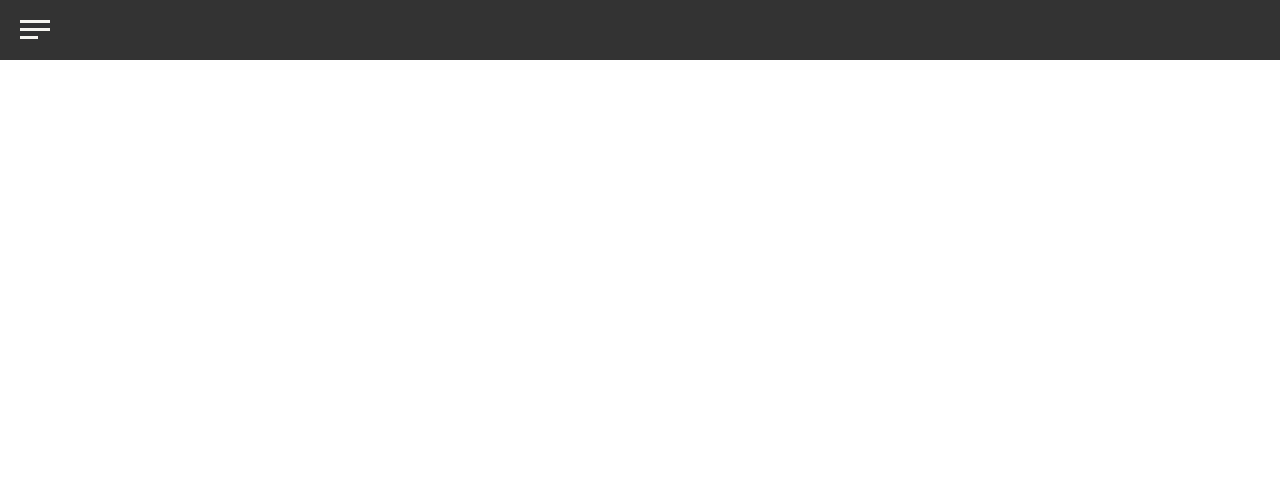
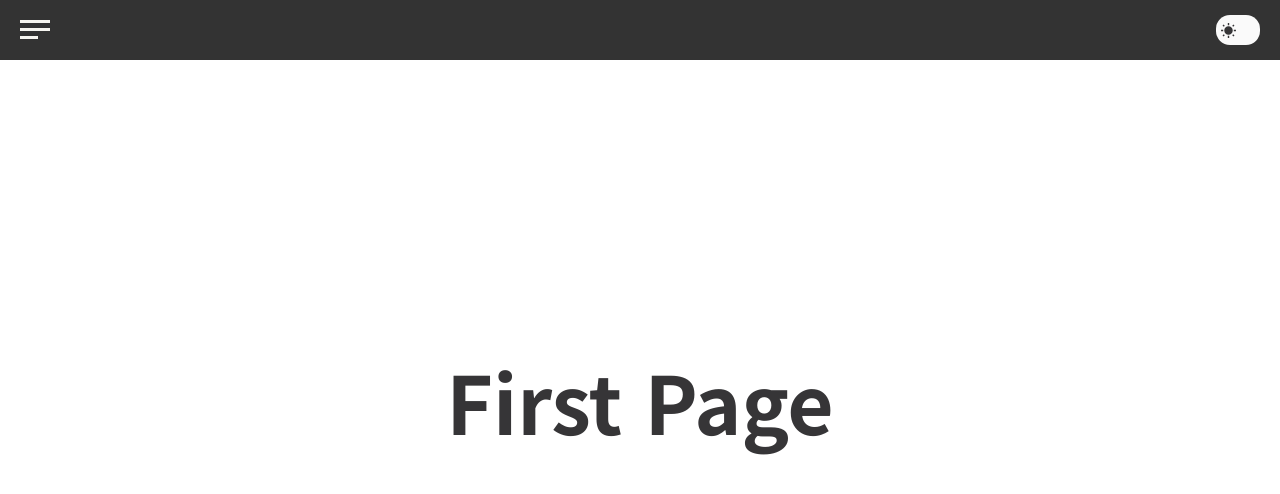
Before and after one commit to hyeda1103/visualize-chemicals-app, a React (Create React App) app: page / in a window 1280 px wide. Shown: the top 494 px of the page. Built offline with nearby package versions, Linux system fonts and the light colour scheme.

Commit message:
Create dark/light mode toggle

```diff
--- a/src/App.js
+++ b/src/App.js
@@ -1,30 +1,39 @@
-import React, { useEffect, Suspense, lazy } from "react";
+import React, { useState, useEffect, Suspense, lazy } from "react";
 import { Switch, Route, BrowserRouter as Router } from "react-router-dom";
 import ReactGA from "react-ga";
 import { connect } from "react-redux";
-
+import styled, { ThemeProvider } from "styled-components";
+import { lightTheme, darkTheme } from "./Theme";
 import GlobalStyle from "./globalStyles";
 import LoadingPage from "./pages/loading";
 import ScrollToTop from "./ScrollToTop";
 import Header from "./components/Header";
+import { handleSideBar } from "./modules/SideBar";
 
 const Homepage = lazy(() => import("./pages/index"));
 
-function App() {
+function App({ open }) {
+  const [theme, setTheme] = useState("light");
   useEffect(() => {
     ReactGA.initialize("UA-*********-*"); // Google Analytics 추적 ID
     // 페이지 뷰 리포트
     ReactGA.pageview(window.location.pathname);
   }, []);
+  const themeToggler = () => {
+    theme === "light" ? setTheme("dark") : setTheme("light");
+  };
   return (
     <Router>
       <Suspense fallback={<LoadingPage />}>
-        <GlobalStyle />
-        <ScrollToTop />
-        <Header />
-        <Switch>
-          <Route exact path="/" component={Homepage} />
-        </Switch>
+        <ThemeProvider theme={theme === "light" ? lightTheme : darkTheme}>
+          <GlobalStyle />
+          <ScrollToTop />
+          <Header theme={theme} themeToggler={themeToggler} />
+          <DimmedOut open={open} />
+          <Switch>
+            <Route exact path="/" component={Homepage} />
+          </Switch>
+        </ThemeProvider>
       </Suspense>
     </Router>
   );
@@ -35,12 +44,19 @@ const mapStateToProps = (state) => ({
 });
 
 const mapDispatchToProps = (dispatch) => ({
-  openSideBar: () => {
-    console.log("open");
-  },
-  closeSideBar: () => {
-    console.log("close");
+  handleSideBar: () => {
+    dispatch(handleSideBar());
   },
 });
 
 export default connect(mapStateToProps, mapDispatchToProps)(App);
+
+const DimmedOut = styled.div`
+  position: absolute;
+  top: 0;
+  left: 0;
+  width: 100%;
+  height: 100vh;
+  background: ${({ open }) => (open ? "#000000" : "#fff")};
+  opacity: ${({ open }) => (open ? "0.5" : "0")};
+`;
--- /dev/null
+++ b/src/Theme.js
@@ -0,0 +1,13 @@
+export const lightTheme = {
+  body: "#FFF",
+  text: "#363537",
+  background: "#FAFAFA",
+  mode: "light",
+};
+
+export const darkTheme = {
+  body: "#363537",
+  text: "#FAFAFA",
+  background: "#999",
+  mode: "dark",
+};
--- a/src/components/Header.js
+++ b/src/components/Header.js
@@ -3,9 +3,10 @@ import styled from "styled-components";
 import { connect } from "react-redux";
 
 import SideBar from "./SideBar";
+import Toggle from "./Toggle";
 import { handleSideBar } from "./../modules/SideBar";
 
-const Header = ({ open, handleSideBar }) => {
+const Header = ({ open, handleSideBar, themeToggler }) => {
   return (
     <>
       <Nav>
@@ -16,6 +17,11 @@ const Header = ({ open, handleSideBar }) => {
           <div />
           <div />
         </StyledBurger>
+        {/* light, dark 모드 토글 */}
+
+        <ThemeSwitch>
+          <Toggle themeToggler={themeToggler} />
+        </ThemeSwitch>
       </Nav>
       {/* 네비게이션 메뉴 */}
       <SideBar open={open} />
@@ -37,10 +43,12 @@ export default connect(
 const Nav = styled.section`
   width: 100%;
   height: 60px;
+  top: 0;
+  left: 0;
   background: #333;
   color: #f6f5f0;
   position: fixed;
-  z-index: 3;
+  z-index: 1;
   padding: 0 20px;
 `;
 
@@ -49,7 +57,6 @@ const StyledBurger = styled.div`
   height: 20px;
   cursor: pointer;
   position: absolute;
-  z-index: 3;
   top: 0;
   bottom: 0;
   margin: auto 0;
@@ -91,3 +98,12 @@ const StyledBurger = styled.div`
     }
   }
 `;
+
+const ThemeSwitch = styled.div`
+  position: absolute;
+  width: 44px;
+  height: 100%;
+  right: 20px;
+  display: flex;
+  align-items: center;
+`;
--- a/src/components/SideBar.js
+++ b/src/components/SideBar.js
@@ -2,17 +2,34 @@ import React from "react";
 import styled from "styled-components";
 
 const SideBar = ({ open }) => {
-  return <Nav open={open}></Nav>;
+  return (
+    <Nav open={open}>
+      <NavItem>생리용품 VOCs 검출 정보</NavItem>
+      <NavItem>생리용품 VOCs 검출 정보</NavItem>
+      <NavItem>생리용품 VOCs 검출 정보</NavItem>
+      <NavItem>생리용품 VOCs 검출 정보</NavItem>
+    </Nav>
+  );
 };
 
 export default SideBar;
 
 const Nav = styled.section`
   width: 300px;
-  height: 100vh;
+  height: calc(100vh - 60px);
+  top: 60px;
   transform: ${({ open }) => (open ? "translateX(0)" : "translateX(-100%)")};
   position: absolute;
   z-index: 1;
+  padding: 20px;
   background: #333;
+  color: #f6f5f0;
   transition: 0.6s ease;
 `;
+
+const NavItem = styled.div`
+  font-size: 16px;
+  font-weight: 400;
+  padding: 5px 20px;
+  width: 100%;
+`;
--- /dev/null
+++ b/src/components/Toggle.js
@@ -0,0 +1,55 @@
+import React from "react";
+import { func } from "prop-types";
+import styled from "styled-components";
+import { IoMdSunny, IoMdMoon } from "react-icons/io";
+
+const Toggle = ({ themeToggler }) => {
+  return (
+    <ToggleContainer onClick={themeToggler}>
+      <SunIcon />
+      <MoonIcon />
+    </ToggleContainer>
+  );
+};
+
+Toggle.propTypes = {
+  themeToggler: func.isRequired,
+};
+
+export default Toggle;
+
+const ToggleContainer = styled.button`
+  position: relative;
+  background: ${({ theme }) => theme.background};
+  width: 44px;
+  height: 30px;
+  border-radius: 14px;
+  border: none;
+  cursor: pointer;
+  padding: 0 4px;
+  justify-content: space-between;
+`;
+
+const SunIcon = styled(IoMdSunny)`
+  position: absolute;
+  top: 0;
+  bottom: 0;
+  left: 3px;
+  margin: auto 0;
+  font-size: 19px;
+  padding: 1px;
+  color: ${({ theme }) => theme.text};
+  opacity: ${({ theme }) => (theme.mode === "light" ? "1" : "0")};
+`;
+
+const MoonIcon = styled(IoMdMoon)`
+  position: absolute;
+  top: 0;
+  bottom: 0;
+  right: 1px;
+  margin: auto 0;
+  font-size: 19px;
+  padding: 1px;
+  color: ${({ theme }) => theme.text};
+  opacity: ${({ theme }) => (theme.mode === "light" ? "0" : "1")};
+`;
--- a/src/globalStyles.js
+++ b/src/globalStyles.js
@@ -10,6 +10,9 @@ const GlobalStyle = createGlobalStyle`
 
     html, body {
         overflow-x: hidden;
+        background: ${({ theme }) => theme.body};
+        color: ${({ theme }) => theme.text};
+        transition: all 0.4s linear;
     }
 `;
 
--- a/src/pages/index.js
+++ b/src/pages/index.js
@@ -1,7 +1,24 @@
 import React from "react";
+import styled from "styled-components";
 
 const index = () => {
-  return <div>index</div>;
+  return (
+    <Section>
+      <h1>First Page</h1>
+    </Section>
+  );
 };
 
 export default index;
+
+const Section = styled.section`
+  width: 100%;
+  height: 100vh;
+  display: flex;
+  justify-content: center;
+  align-items: center;
+
+  h1 {
+    font-size: 80px;
+  }
+`;
```
